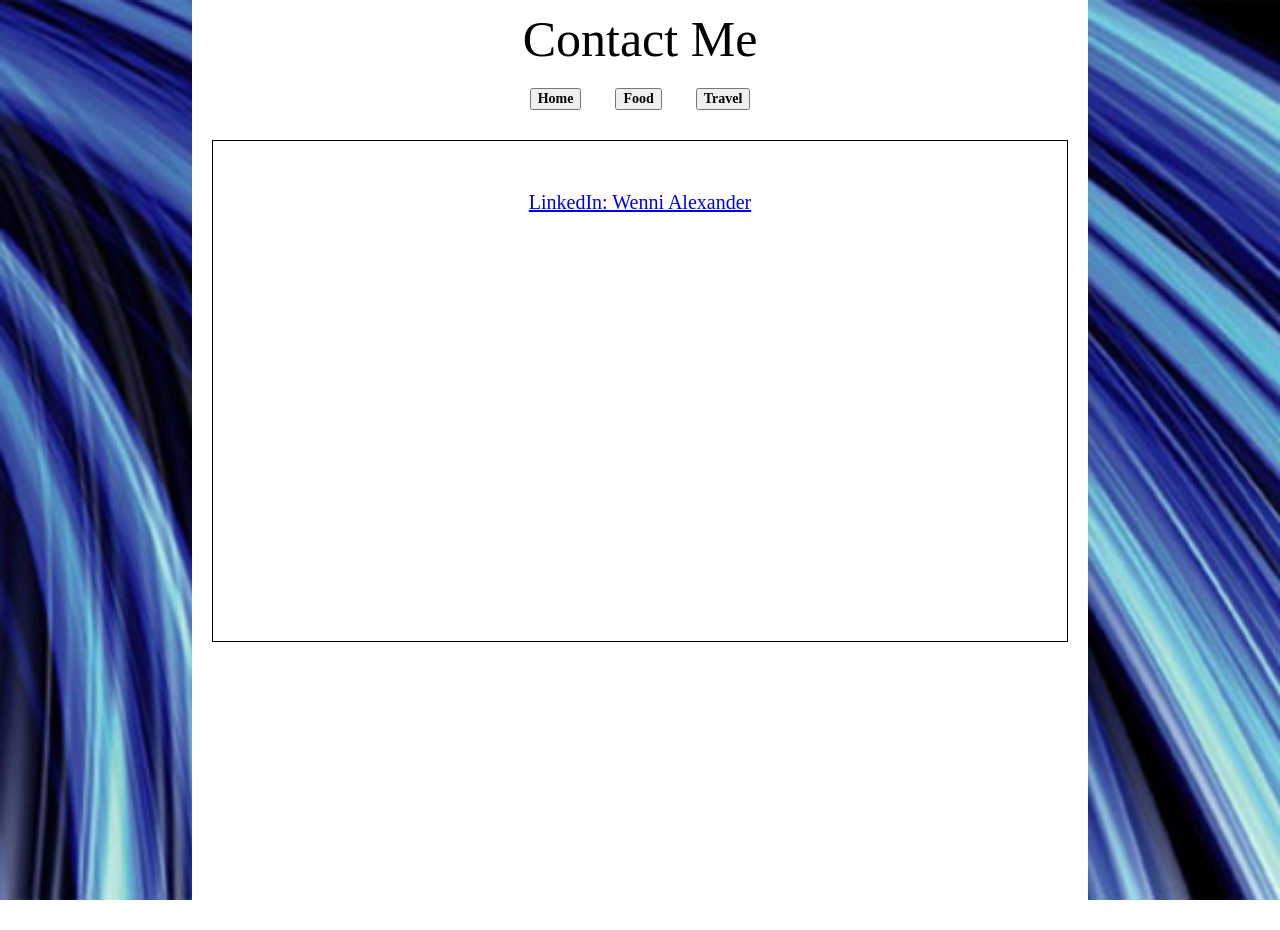
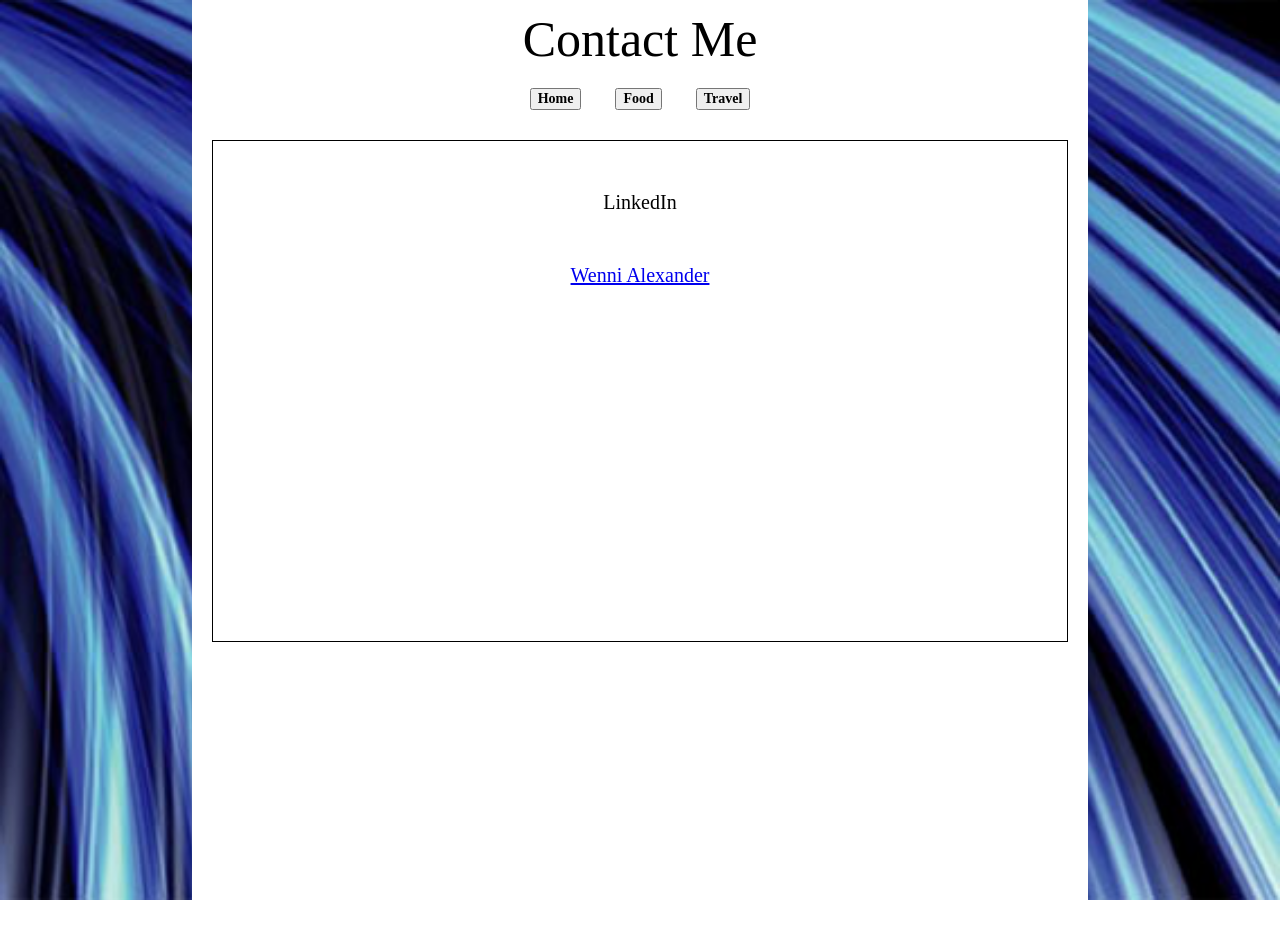
Before and after one commit to WenniAlexander/Website, a Jekyll site: the page built from contact/index.html, in a window 1280 px wide. Built offline with Jekyll 4.4.1, drawn with Linux system fonts in a browser that asks for light colours; some web fonts are replaced.

Commit message:
Update index.html

```diff
--- a/contact/index.html
+++ b/contact/index.html
@@ -14,7 +14,8 @@ title: CONTACT
       </div>
 
       <div id="box">
-          <a href="uk.linkedin.com/in/wennialexander/"><h2 class="contact">LinkedIn: Wenni Alexander</h2></a>
+         <h2 class="contact">LinkedIn</h2>
+         <a href="http://www.linkedin.com/in/wennialexander"><h2 class="contact">Wenni Alexander</h2></a>
       </div>
 
     </div>
```
